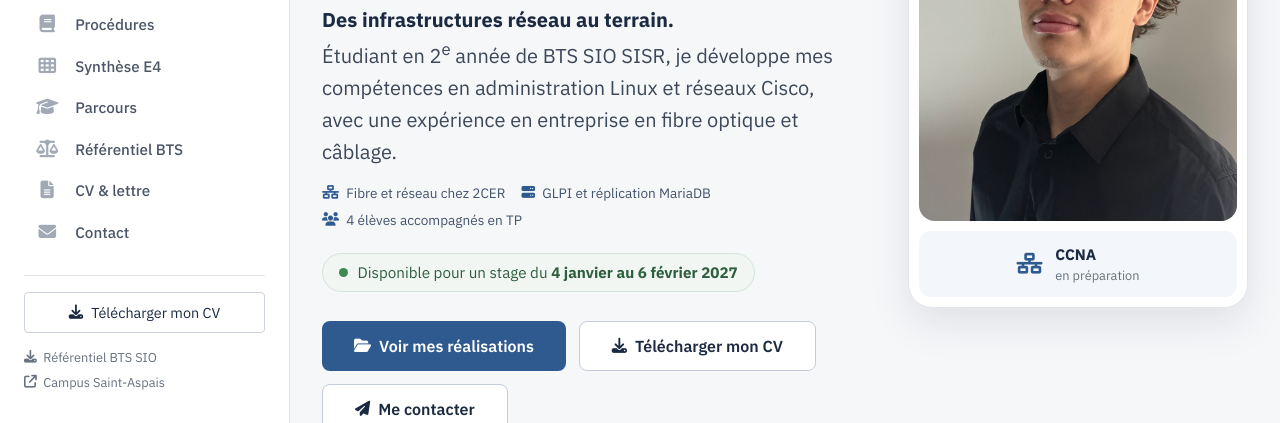
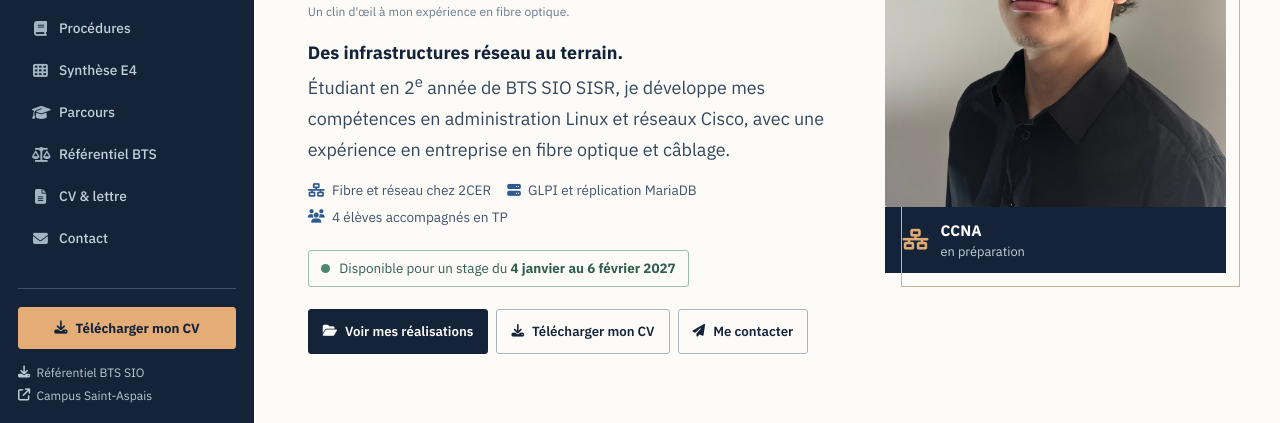
Before and after one commit to lipcatjulien-alt/portfolioGIT26, a plain HTML site: page index.html in a window 1280 px wide. Shown: the part 377-800 px from the top of the page. Drawn offline with Linux system fonts and the light colour scheme.

Commit message:
design: enable isolated portfolio V3 preview

```diff
--- a/index.html
+++ b/index.html
@@ -11,6 +11,8 @@
 
 
     <link rel="stylesheet" href="css/styles.css">
+    <!-- Concept V3 de prévisualisation : branche isolée, non déployée -->
+    <link rel="stylesheet" href="css/portfolio-v3.css">
     <script src="js/menu.js" defer></script>
     <script src="js/app.js" defer></script>
 
```
